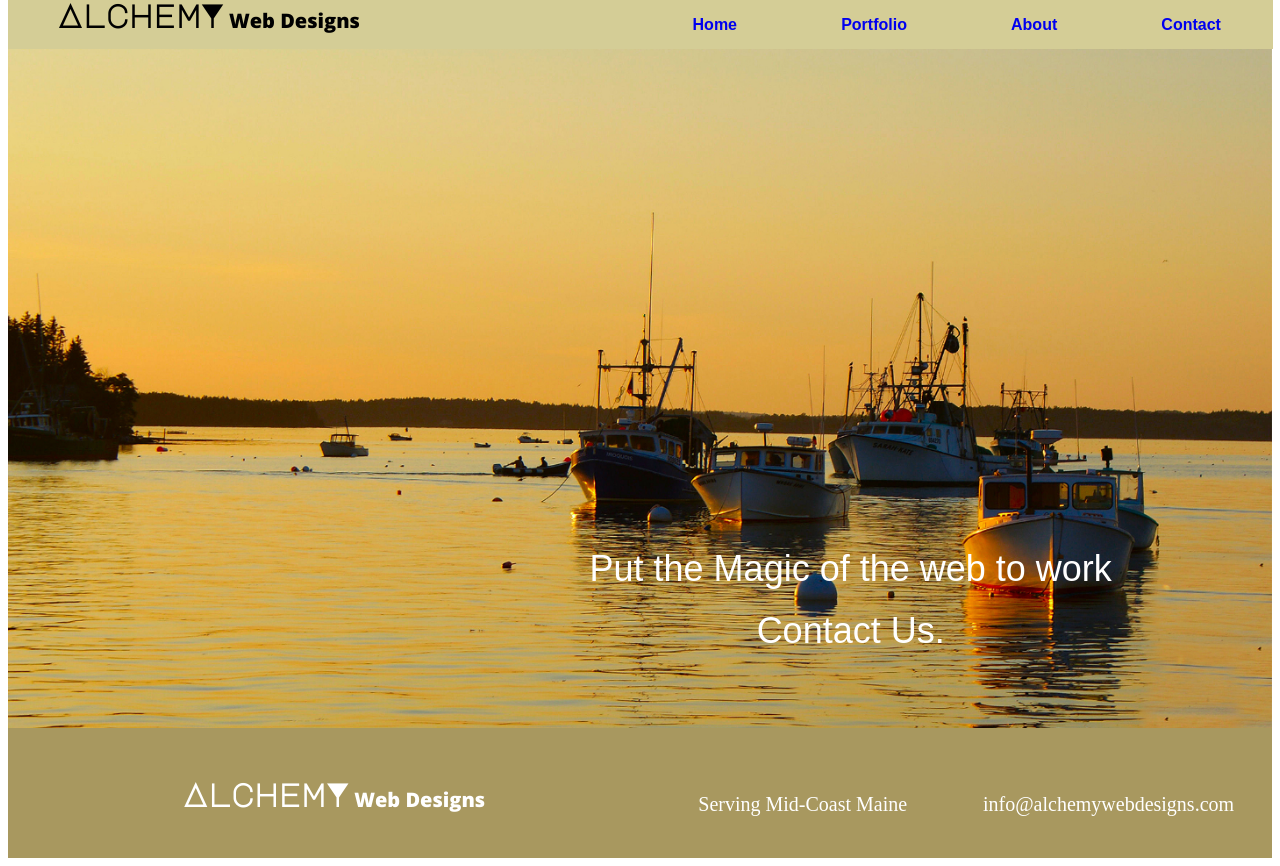
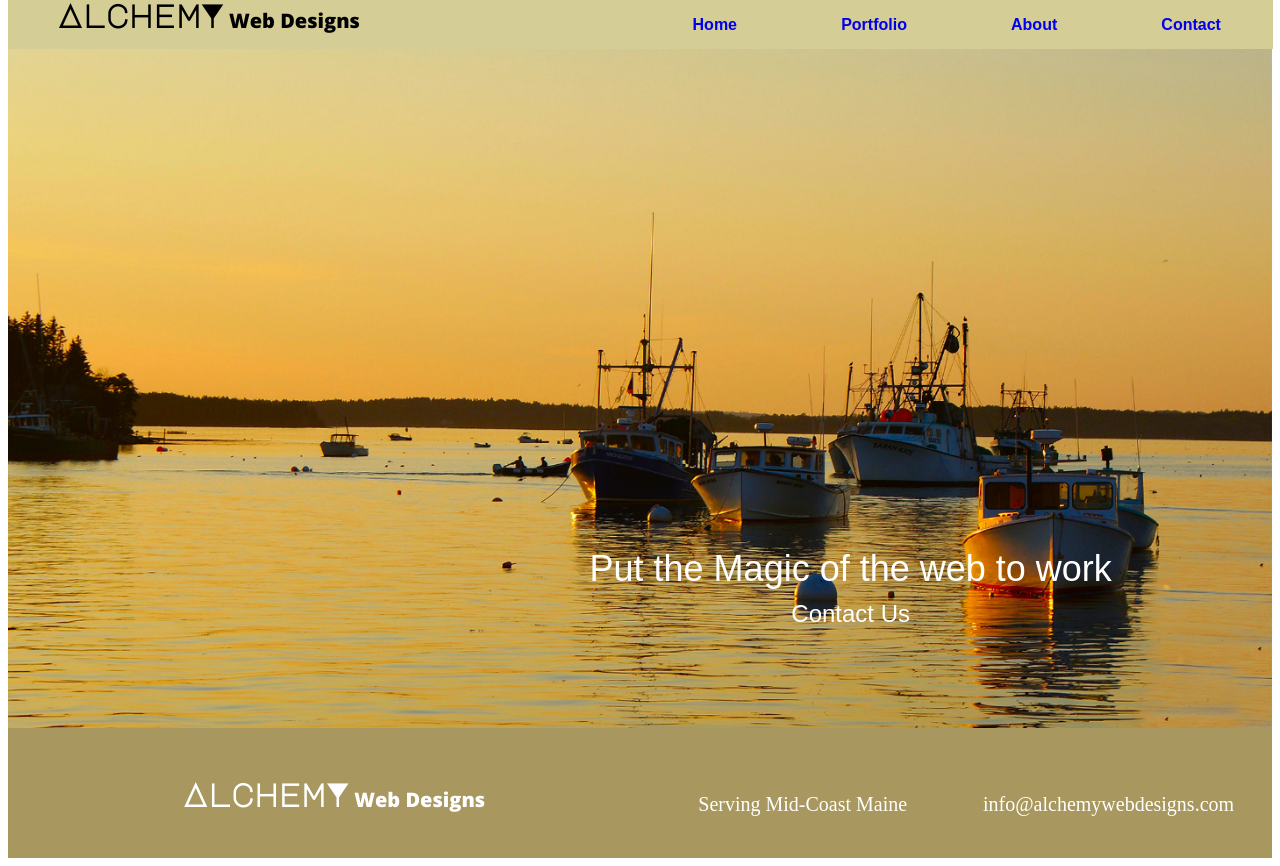
Before and after one commit to normboss/AlchemyWebDesigns_v3, a PHP site: page /AlchemyWebDesignPHP/files/pages/contact.php in a window 1280 px wide. Run offline with PHP 8.4, Linux system fonts and the light colour scheme; some libraries are stand-ins or nearby versions; some web fonts are replaced.

Commit message:
fix contact

```diff
--- a/files/css/contact.css
+++ b/files/css/contact.css
@@ -875,4 +875,8 @@ main .images .forrest .box3 {
 main .images .forrest .box3 ul {
   text-align: left;
 }
+
+main .images .forrest .box3 .smaller {
+  font-size: 24px;
+}
 /*# sourceMappingURL=contact.css.map */
--- a/files/includes/root.php
+++ b/files/includes/root.php
@@ -1,7 +1,7 @@
 <?php
 if (!session_id())
     session_start();
- $_SESSION['root'] = "/AlchemyWebDesigns_v3/public_html";
+$_SESSION['root'] = "/AlchemyWebDesigns_v3/public_html";
 // $_SESSION['root'] = "/clients/ElementalShift";
 //$_SESSION['root'] = "/home/gtegdh61gp2q/public_html";
 // echo "<br>";
--- a/files/pages/contact.php
+++ b/files/pages/contact.php
@@ -56,8 +56,8 @@ and open the template in the editor.
                 </div>
                 <div class="box box3">
                     Put the Magic of the&nbsp;web to&nbsp;work
-                    <div class="spacer20"></div>
-                    Contact Us.
+                    <div class="spacer10"></div>
+                    <div class="smaller">Contact Us</div>
                 </div>
             </div>
         </div>
--- a/files/scss/contact.scss
+++ b/files/scss/contact.scss
@@ -189,6 +189,10 @@ main {
                     // border: 3px solid blue;
                     text-align: left;
                 }
+
+                .smaller {
+                    font-size: 24px;
+                }
             }
         }
     }
```
Also changed, not shown: 1 other file.
